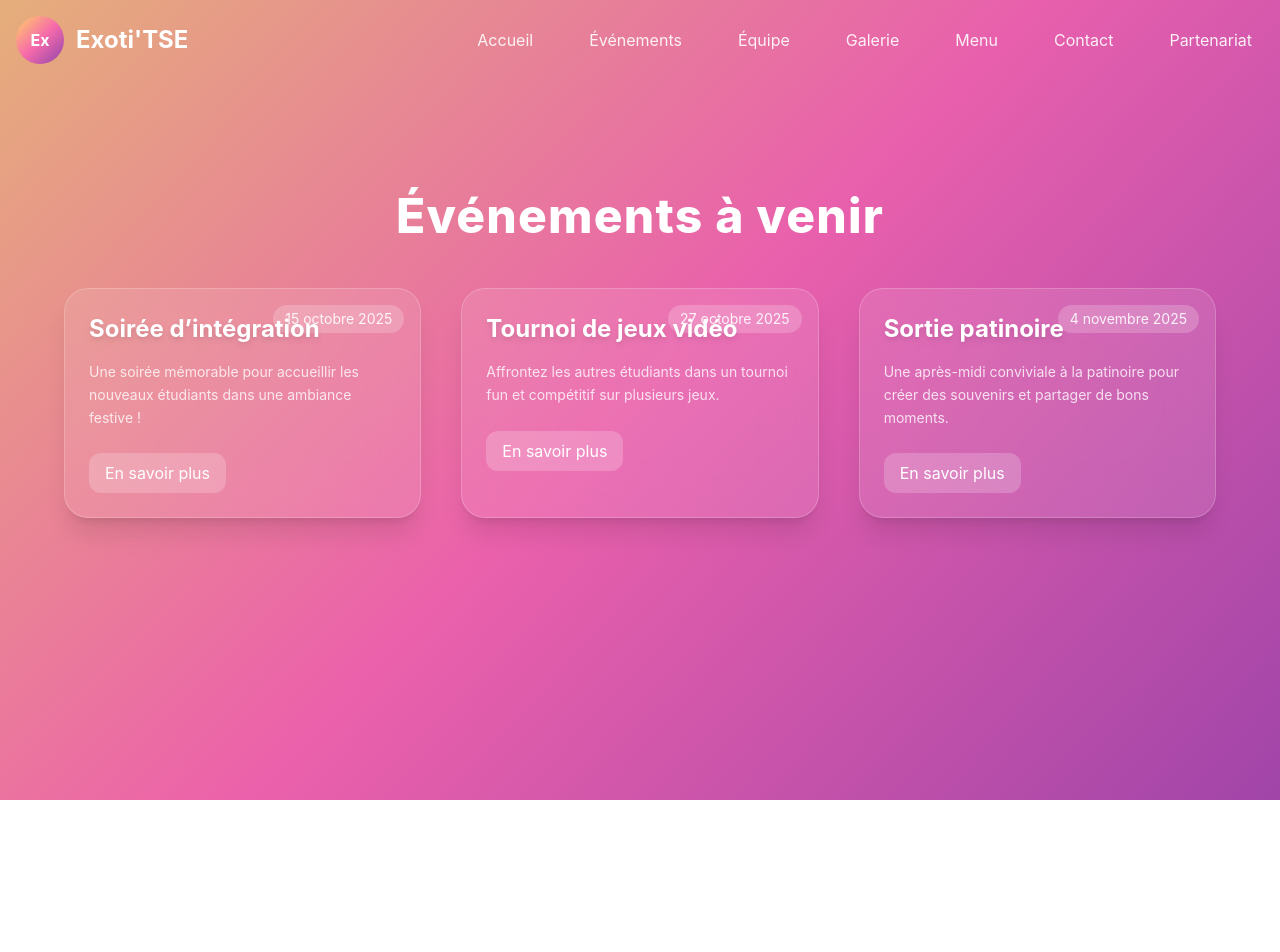
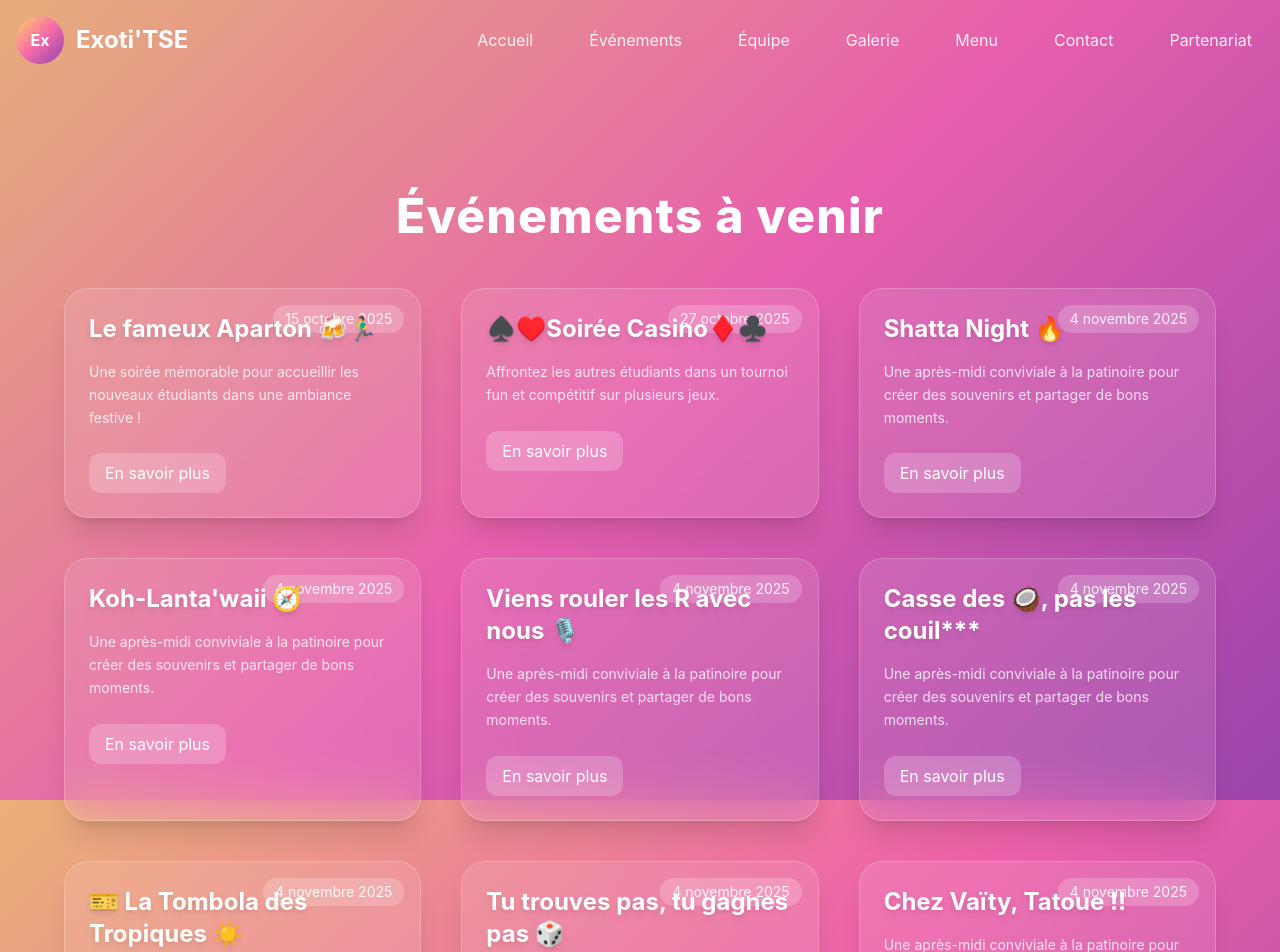
Before and after one commit to FlorianR903/BDE_ExotiTSE_site, a Next.js app: page /events in a window 1280 px wide. Shown: the top 952 px of the page. Before the commit the page ends 800 px from the top, so only its background shows below. Built offline with nearby package versions, Linux system fonts and the light colour scheme.

Commit message:
MAJ des contenus

```diff
--- a/components/EventsSection.js
+++ b/components/EventsSection.js
@@ -6,19 +6,67 @@ export default function EventsSection({ events=[] }){
     const defaultEvents = [
         {
             id: 1,
-            title: "Soirée d’intégration",
+            title: "Le fameux Aparton 🍻🏃‍♂️",
             date: "15 octobre 2025",
             desc: "Une soirée mémorable pour accueillir les nouveaux étudiants dans une ambiance festive !"
         },
         {
             id: 2,
-            title: "Tournoi de jeux vidéo",
+            title: "♠️♥️Soirée Casino♦️♣️",
             date: "27 octobre 2025",
             desc: "Affrontez les autres étudiants dans un tournoi fun et compétitif sur plusieurs jeux."
         },
         {
             id: 3,
-            title: "Sortie patinoire",
+            title: "Shatta Night 🔥",
+            date: "4 novembre 2025",
+            desc: "Une après-midi conviviale à la patinoire pour créer des souvenirs et partager de bons moments."
+        },
+        {
+            id: 4,
+            title: "Koh-Lanta'waii 🧭",
+            date: "4 novembre 2025",
+            desc: "Une après-midi conviviale à la patinoire pour créer des souvenirs et partager de bons moments."
+        },
+        {
+            id: 5,
+            title: "Viens rouler les R avec nous 🎙️ ",
+            date: "4 novembre 2025",
+            desc: "Une après-midi conviviale à la patinoire pour créer des souvenirs et partager de bons moments."
+        },
+        {
+            id: 6,
+            title: "Casse des 🥥, pas les couil***",
+            date: "4 novembre 2025",
+            desc: "Une après-midi conviviale à la patinoire pour créer des souvenirs et partager de bons moments."
+        },
+        {
+            id: 7,
+            title: "🎫 La Tombola des Tropiques ☀️",
+            date: "4 novembre 2025",
+            desc: "Une après-midi conviviale à la patinoire pour créer des souvenirs et partager de bons moments."
+        },
+        {
+            id: 8,
+            title: "Tu trouves pas, tu gagnes pas 🎲",
+            date: "4 novembre 2025",
+            desc: "Une après-midi conviviale à la patinoire pour créer des souvenirs et partager de bons moments."
+        },
+        {
+            id: 9,
+            title: "Chez Vaïty, Tatoue !!",
+            date: "4 novembre 2025",
+            desc: "Une après-midi conviviale à la patinoire pour créer des souvenirs et partager de bons moments."
+        },
+        {
+            id: 10,
+            title: "La Chasse est ouverte ! 🧭",
+            date: "4 novembre 2025",
+            desc: "Une après-midi conviviale à la patinoire pour créer des souvenirs et partager de bons moments."
+        },
+        {
+            id: 11,
+            title: "⏳️ Mais où est Vaïty ? 🕵️",
             date: "4 novembre 2025",
             desc: "Une après-midi conviviale à la patinoire pour créer des souvenirs et partager de bons moments."
         }
--- a/pages/index.js
+++ b/pages/index.js
@@ -10,7 +10,7 @@ export default function Home() {
                 <title>Exoti'TSE</title>
             </Head>
 
-            <Nav />
+            <Nav/>
 
             <main className="pt-20 text-white">
 
@@ -20,14 +20,13 @@ export default function Home() {
                 <div className="mt-10 bg-white/10 backdrop-blur-xl p-8 md:p-12 rounded-3xl border border-white/10 shadow-lg">
                     <h2 className="text-3xl font-bold mb-4">À propos</h2>
                     <p className="text-lg md:text-xl text-white/80 leading-relaxed">
-                        Le BDE <strong>Exoti'TSE</strong> représente la vie étudiante
-                        de la filière TSE en organisant des événements, soirées, sorties,
-                        tournois et activités toute l’année.
+                        La liste <strong>Exoti'TSE</strong> va vous régaler durant <strong>TOUTE</strong> cette semaine
+                        en vous organisant des soirées inoubliables, des plats succulents, et des events avec des partenariats de qualité !
                         <br /><br />
                         Notre mission ? Créer une ambiance chaleureuse, fédérer les étudiants
-                        et vous offrir des moments mémorables.
+                        et vous offrir des moments mémorables. Vous faire kiffer tout simplement !
                         <br /><br />
-                        Prépare-toi : l’année s’annonce intense, fun et pleine de surprises 🌴🔥
+                        Prépare-toi : la semaine s’annonce intense, fun et pleine de surprises 🌴🔥
                     </p>
                 </div>
             </main>
```
